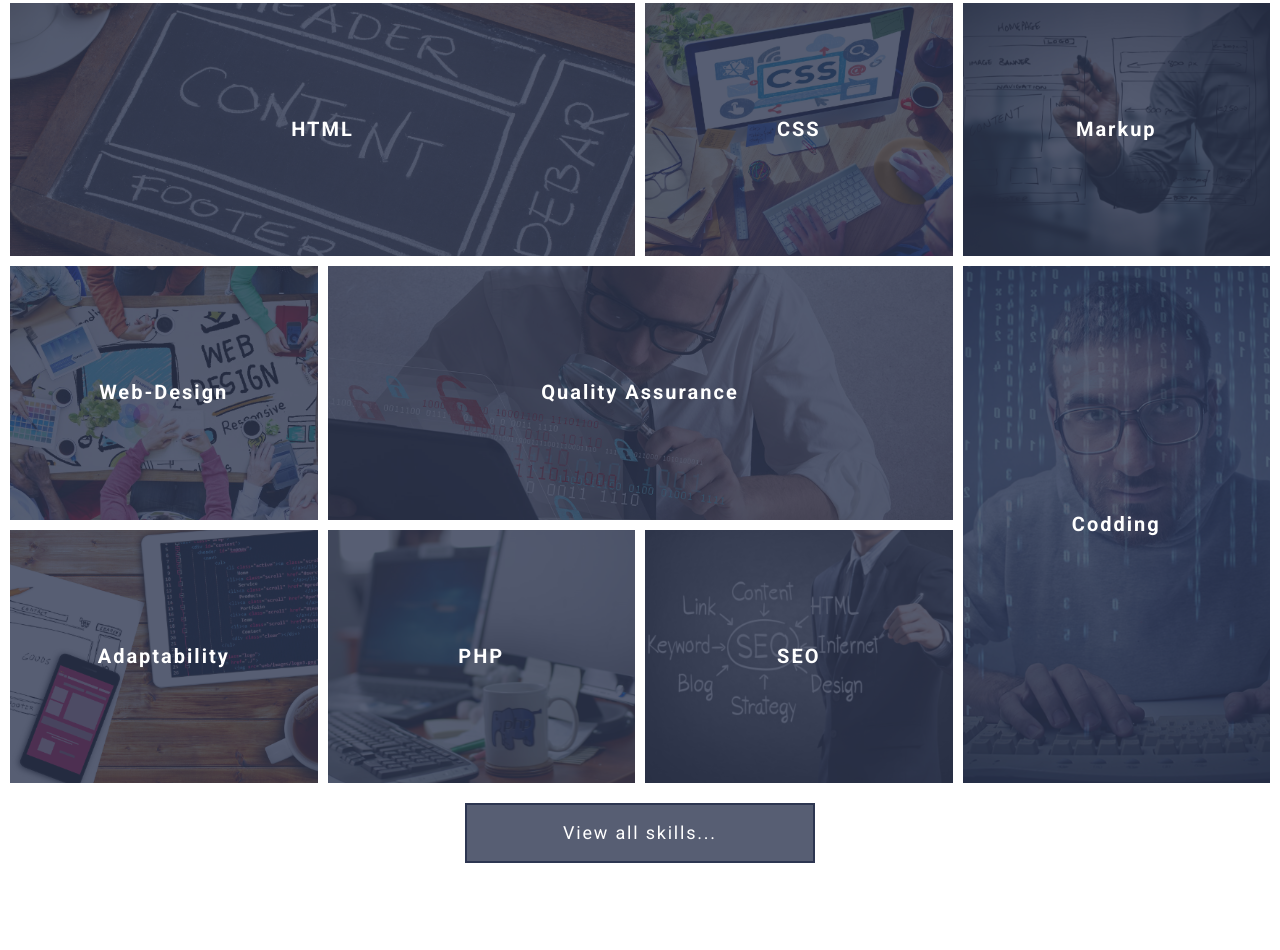
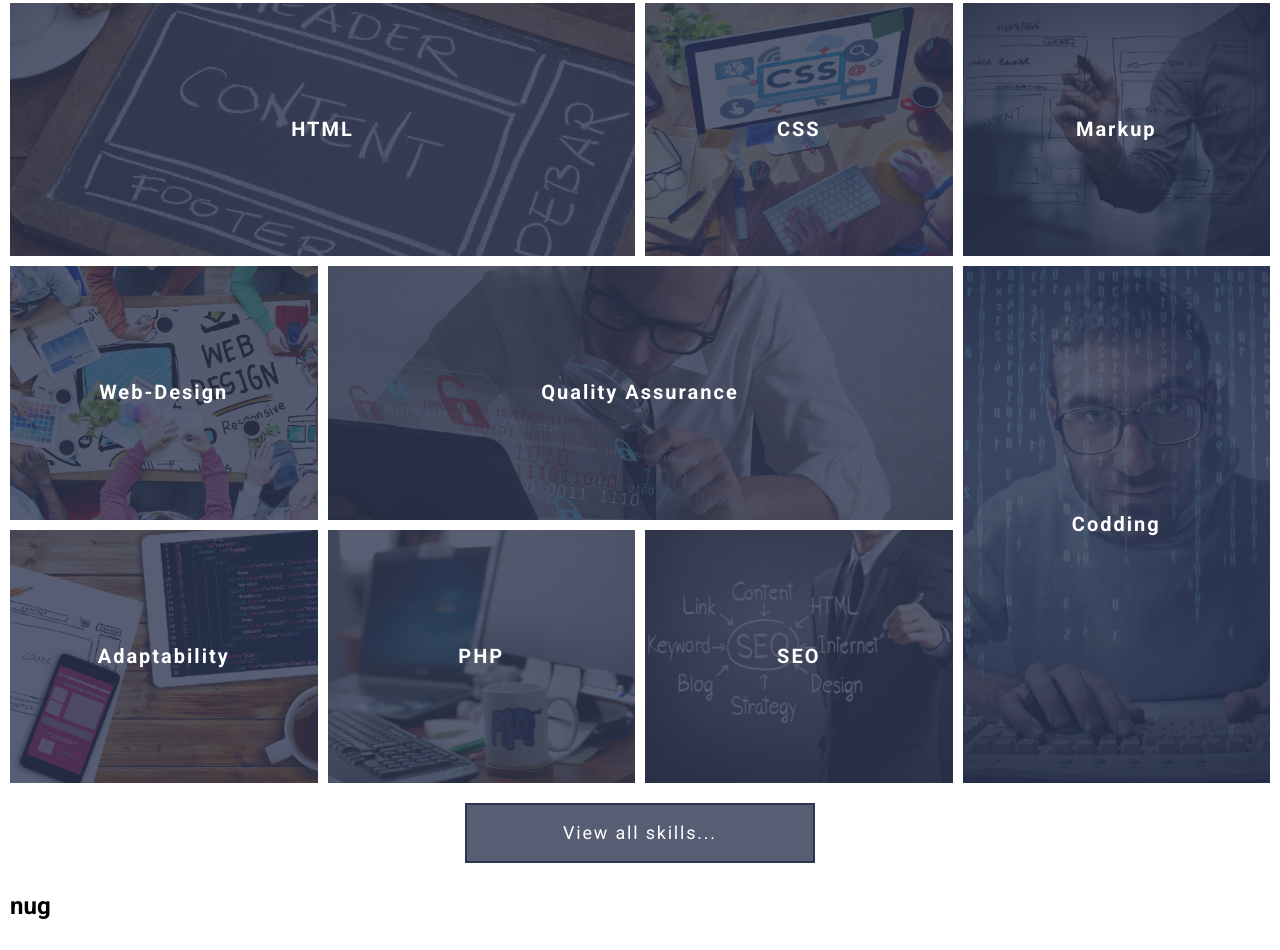
Before and after one commit to leonovS/grid-template-init-project, a website: page index.html in a window 1280 px wide. Shown: the part 807-1757 px from the top of the page. Before the commit the page ends 1710 px from the top, so only its background shows below. Drawn offline with Linux system fonts and the light colour scheme.

Commit message:
проба

```diff
--- a/index.html
+++ b/index.html
@@ -114,6 +114,9 @@
     <div class="skills-actions">
       <a class="btn btn--primary" href="">View all skills...</a>
     </div>
+    <div>
+      <h2>nug</h2>
+    </div>
 
   </section>
 
```
